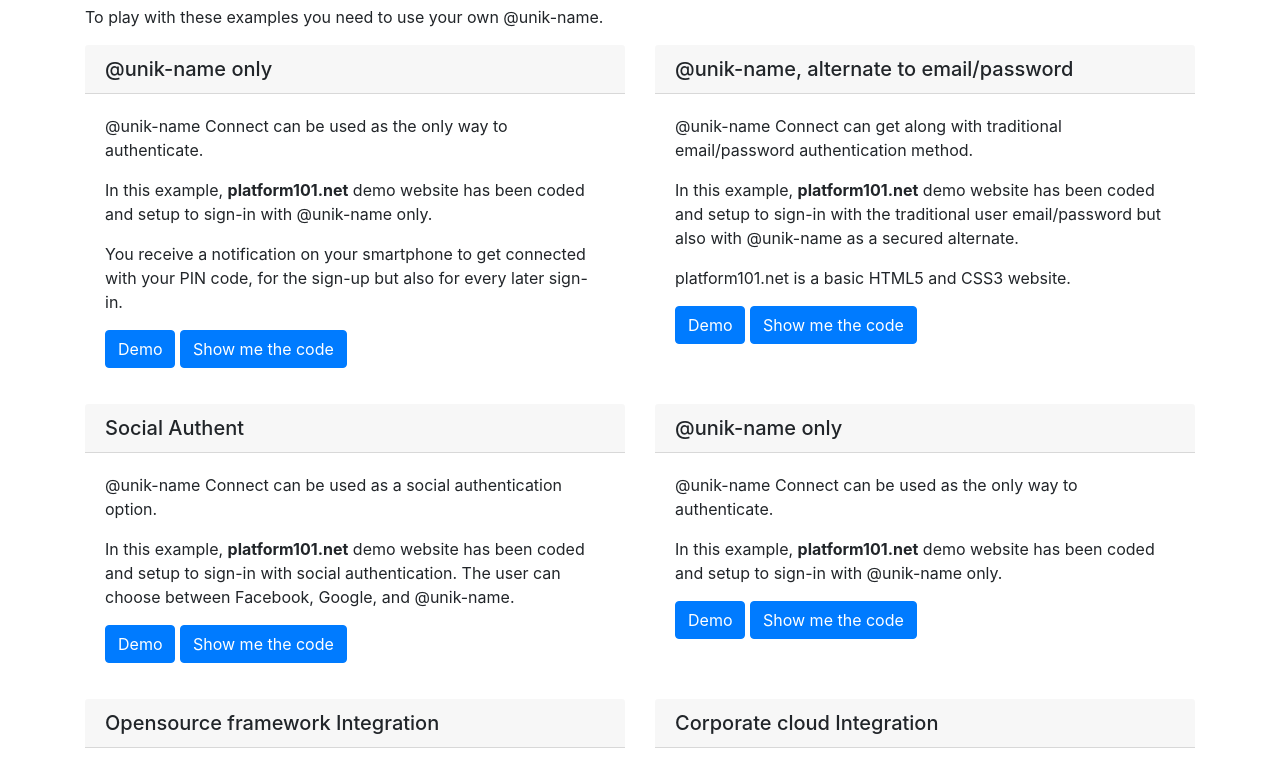
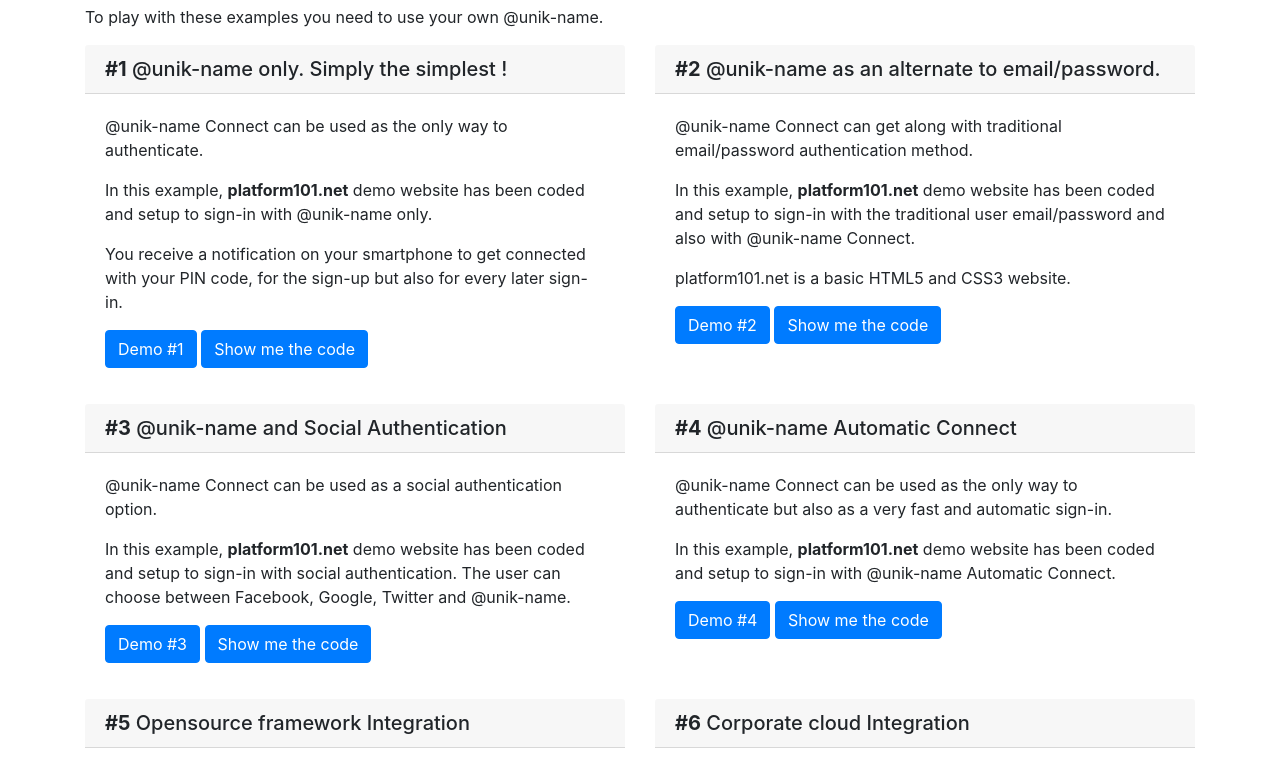
Before and after one commit to unik-name/developer.unik-name.com, a plain HTML site: page examples.html in a window 1280 px wide. Shown: the part 353-1118 px from the top of the page. Drawn offline with nearby package versions, Linux system fonts and the light colour scheme.

Commit message:
Update Examples

```diff
--- a/examples.html
+++ b/examples.html
@@ -44,79 +44,79 @@
 
         <div class="row">
 
-            <!-- 1A (blue) @unik-name only, Every time authentication setup -->
-            <div id="exemple1d" class="card col-12 col-lg-6">
-                <h5 class="card-header">@unik-name only</h5>
+            <!-- 1A @unik-name only -->
+            <!-- Every time authentication setup (blue) -->
+            <div id="exemple1" class="card col-12 col-lg-6">
+                <h5 class="card-header"><b>#1</b> @unik-name only. Simply the simplest !</h5>
                 <div class="card-body">
                 <p>@unik-name Connect can be used as the only way to authenticate. </p>
                 <p>In this example, <b>platform101.net</b> demo website has been coded and setup to sign-in with @unik-name only.</p>
                 <P>You receive a notification on your smartphone to get connected with your PIN code, for the sign-up but also for every later sign-in.</P>
-                <a href="https://demo-auth.labs.spacelephant.org/?social=false&sli=false" class="btn btn-primary" target="_blank" rel="noopener">Demo</a>
+                <a href="https://demo-auth.labs.spacelephant.org/?social=false&sli=false" class="btn btn-primary" target="_blank" rel="noopener">Demo #1</a>
                 <a href="#" class="btn btn-primary" target="_blank" rel="noopener">Show me the code</a>
                 <!-- ajouter exemple de code-->
                 </div>
             </div>
 
-            <!-- 1A alternate to email/password -->
-            <div id="exemple1a" class="card col-12 col-lg-6">
-                <h5 class="card-header">@unik-name, alternate to email/password</h5>
+            <!-- 1B alternate to email/password -->
+            <div id="exemple2" class="card col-12 col-lg-6">
+                <h5 class="card-header"><b>#2</b> @unik-name as an alternate to email/password.</h5>
                 <div class="card-body">
                 <p>
                     @unik-name Connect can get along with traditional email/password authentication method.</p>
                 <p>
-                    In this example, <b>platform101.net</b> demo website has been coded and setup to sign-in with the traditional user email/password but also with @unik-name as a secured alternate.
-                </p><p>platform101.net is a basic HTML5 and CSS3 website.</p>
-                <a href="https://demo-auth.labs.spacelephant.org/?social=false&emailpwd=true" class="btn btn-primary" target="_blank" rel="noopener">Demo</a>
+                    In this example, <b>platform101.net</b> demo website has been coded and setup to sign-in with the traditional user email/password and also with @unik-name Connect.
+                </p>platform101.net is a basic HTML5 and CSS3 website.</p>
+                <a href="https://demo-auth.labs.spacelephant.org/?social=false&emailpwd=true" class="btn btn-primary" target="_blank" rel="noopener">Demo #2</a>
                 <a href="#" class="btn btn-primary" target="_blank" rel="noopener">Show me the code</a>
                 <!-- ajouter exemple de code-->
                 </div>
             </div>
 
-            <!-- 1B Social Authent -->
-            <div id="exemple1b" class="card col-12 col-lg-6">
-            <h5 class="card-header">Social Authent</h5>
+            <!-- 1C @unik-name and Social Authent -->
+            <div id="exemple3" class="card col-12 col-lg-6">
+            <h5 class="card-header"><b>#3</b> @unik-name and Social Authentication</h5>
             <div class="card-body">
                 <p>
                 @unik-name Connect can be used as a social authentication option.</p>
                 <p>
-                In this example, <b>platform101.net</b> demo website has been coded and setup to sign-in with social authentication. The user can choose between Facebook, Google, and @unik-name.</p>
-                <a href="https://demo-auth.labs.spacelephant.org/" class="btn btn-primary" target="_blank" rel="noopener">Demo</a>
+                In this example, <b>platform101.net</b> demo website has been coded and setup to sign-in with social authentication. The user can choose between Facebook, Google, Twitter and @unik-name.</p>
+                <a href="https://demo-auth.labs.spacelephant.org/" class="btn btn-primary" target="_blank" rel="noopener">Demo #3</a>
                 <a href="#" class="btn btn-primary" target="_blank" rel="noopener">Show me the code</a>
                 <!-- ajouter exemple de code-->
             </div>
             </div>
 
-            <!-- 1C @unik-name only -->
-            <div id="exemple1c" class="card col-12 col-lg-6">
-                <h5 class="card-header">@unik-name only</h5>
+            <!-- 1D @unik-name automatic connect -->
+            <div id="exemple4" class="card col-12 col-lg-6">
+                <h5 class="card-header"><b>#4</b> @unik-name Automatic Connect</h5>
                 <div class="card-body">
-                    <p>
-                @unik-name Connect can be used as the only way to authenticate.</p>
-                <p>
-                In this example, <b>platform101.net</b> demo website has been coded and setup to sign-in with @unik-name only.</p>
-                <a href="https://demo-auth.labs.spacelephant.org/?social=false" class="btn btn-primary" target="_blank" rel="noopener">Demo</a>
+                <p>@unik-name Connect can be used as the only way to authenticate but also as a very fast and automatic sign-in.</p>
+                <p>In this example, <b>platform101.net</b> demo website has been coded and setup to sign-in with @unik-name Automatic Connect.</p>
+                <p></p>
+                <a href="https://demo-auth.labs.spacelephant.org/?social=false" class="btn btn-primary" target="_blank" rel="noopener">Demo #4</a>
                 <a href="#" class="btn btn-primary" target="_blank" rel="noopener">Show me the code</a>
                 <!-- ajouter exemple de code-->
             </div>
             </div>
 
             <!-- 2 opensource frameworks -->
-            <div id="exemple2" class="card col-12 col-lg-6">
-                <h5 class="card-header">Opensource framework Integration</h5>
+            <div id="example5" class="card col-12 col-lg-6">
+                <h5 class="card-header"><b>#5</b> Opensource framework Integration</h5>
                 <div class="card-body">
                 <p>
                 @unik-name Connect can be easily integrated within opensource frameworks compatible with the standard OAuth authorization protocol.</p>
                 <p>
                 In this example, our discussion forum website is based on the famous open source <b>Discourse</b> solution. @unik-name users are automaticaly signed-in for an optimal user experience.</p>
-                <a href="https://forum.unik-name.com" class="btn btn-primary" target="_blank" rel="noopener">Demo</a>
+                <a href="https://forum.unik-name.com" class="btn btn-primary" target="_blank" rel="noopener">Demo #5</a>
                 <a href="#" class="btn btn-primary" target="_blank" rel="noopener">Show me the setup</a>
                 <!-- ajouter exemple de code-->
             </div>
             </div>
 
             <!-- 3 cloud intergation -->
-            <div id="exemple3" class="card col-12 col-lg-6">
-                <h5 class="card-header">Corporate cloud Integration</h5>
+            <div id="example6" class="card col-12 col-lg-6">
+                <h5 class="card-header"><b>#6</b> Corporate cloud Integration</h5>
                 <div class="card-body">
                 <p>
                 @unik-name Connect provides SSO and SLI integration within cloud solutions.</p>
@@ -128,8 +128,8 @@
             </div>
 
             <!-- 4 on-premise intergation -->
-            <div id="exemple4" class="card col-12 col-lg-6">
-                <h5 class="card-header">Private/on-premise system Integration</h5>
+            <div id="example7" class="card col-12 col-lg-6">
+                <h5 class="card-header"><b>#7</b> Private/on-premise system Integration</h5>
                 <div class="card-body">
                 <p>
                 @unik-name Connect provides SSO and SLI integration within cloud solutions.</p>
@@ -141,8 +141,8 @@
             </div>
 
             <!-- 5 online store -->
-            <div id="exemple5" class="card col-12 col-lg-6">
-                <h5 class="card-header">Account management for Online platforms eg. eCommerce</h5>
+            <div id="example8" class="card col-12 col-lg-6">
+                <h5 class="card-header"><b>#8</b> Account management for Online platforms eg. eCommerce</h5>
                 <div class="card-body">
                 <p>
                 @unik-name Connect allow easy access to user accounts on Online platforms.</p>
@@ -152,15 +152,6 @@
                 </div>
             </div>
 
-
-            <!--<div class="card col-12 col-sm-6 col-lg-4">
-            <h5 class="card-header">Featured</h5>
-            <div class="card-body">
-                <h5 class="card-title">Special title treatment</h5>
-                <p class="card-text">With supporting text below as a natural lead-in to additional content.</p>
-                <a href="#" class="btn btn-primary">Go somewhere</a>
-            </div>
-            </div>-->
             <div class="col">
                 <hr class="my-4" />
                 <p>To restart the demo from scratch you need to <a href="#" role="button">disconnect your @unik-name</a> and <a href="#" role="button">sign-out from platform101</a></p>
```
